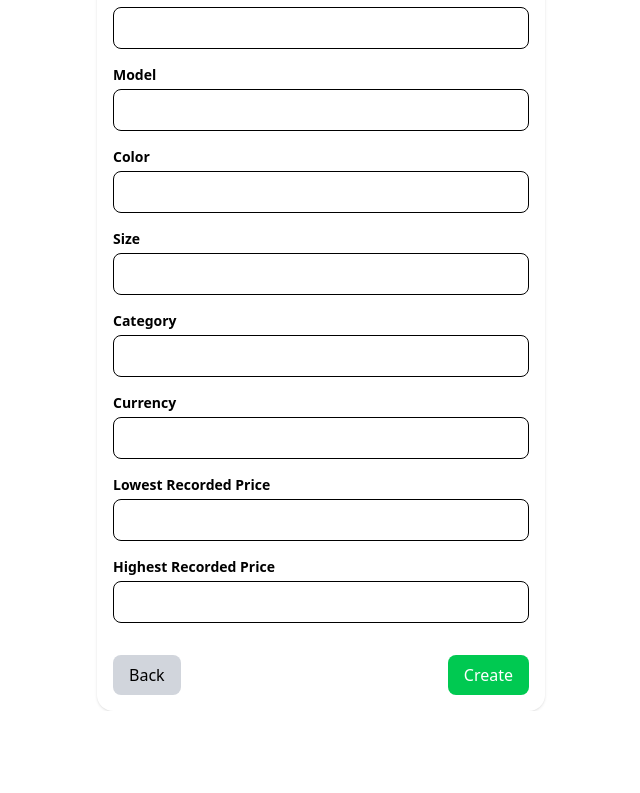
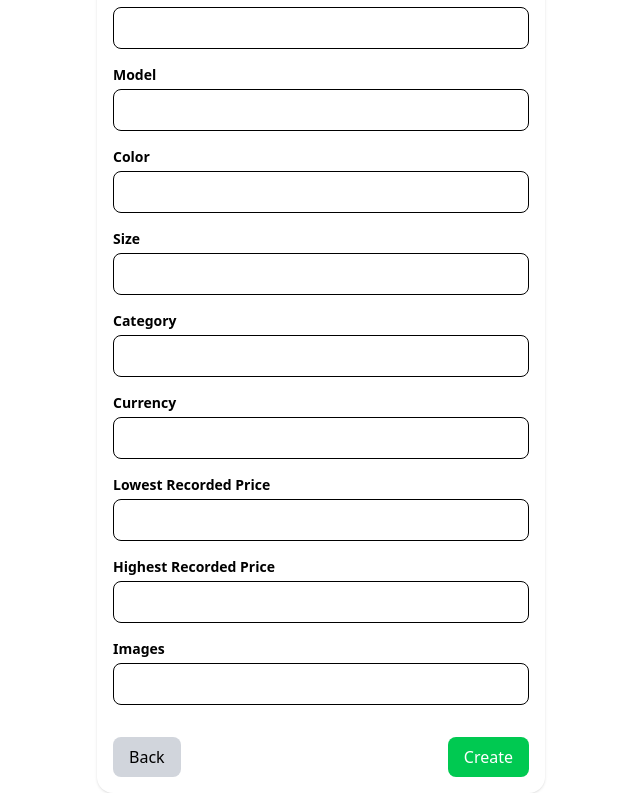
Before and after one commit to MastracciN/Collectors, a React (Vite) app in the folder frontend/: page /items/createItem in a window 1280 px wide. Shown: the part 437-1230 px from the top of the page, without its empty margins (319-959 px from the left). Before the commit the page ends 1148 px from the top, so only its background shows below. Built offline with nearby package versions, Linux system fonts and the light colour scheme.

Commit message:
navigate back to list works

```diff
--- a/frontend/src/components/createItem.jsx
+++ b/frontend/src/components/createItem.jsx
@@ -3,6 +3,8 @@ import { useParams, Link, useNavigate } from "react-router-dom";
 import { deleteItem } from "../api/items";
 
 export default function CreateItem() {
+
+  const navigate = useNavigate();
 
   const [formData, setFormData] = useState({
     title: "",
@@ -17,6 +19,7 @@ export default function CreateItem() {
     currency: "",
     lowest_recorded_price: "",
     highest_recorded_price: "",
+    images:"",
   });
 
   const handleChange = (e) => {
@@ -147,6 +150,14 @@ export default function CreateItem() {
           value={formData.highest_recorded_price}
           onChange={handleChange}
           className="w-full px-3 py-2 border rounded-lg focus:ring-2 focus:ring-blue-500"/>
+        <label className="block text-sm font-semibold mb-1 capitalize">
+          Images
+        </label>
+        <input
+          name="images"
+          value={formData.images}
+          onChange={handleChange}
+          className="w-full px-3 py-2 border rounded-lg focus:ring-2 focus:ring-blue-500"/>
 
         <div className="flex justify-between mt-4">
               <Link
```
